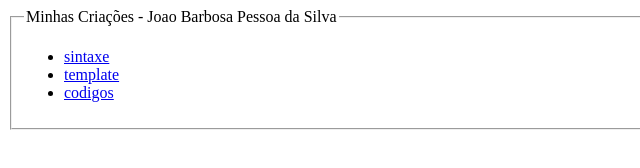
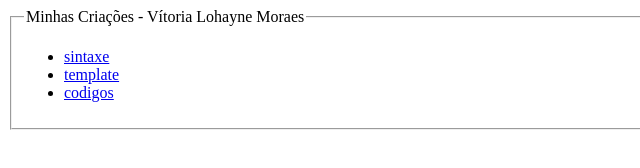
Before and after one commit to vitorialohainemoraes-ai/front-end, a plain HTML site: page index.html in a window 1280 px wide. Shown: the full height of the page, 0-640 px from the left. Drawn offline with Linux system fonts and the light colour scheme.

Commit message:
Update index.html

```diff
--- a/index.html
+++ b/index.html
@@ -7,7 +7,7 @@
 </head>
 <body>
     <fieldset>
-        <legend>Minhas Criações - Joao Barbosa Pessoa da Silva</legend>
+        <legend>Minhas Criações - Vítoria Lohayne Moraes</legend>
         <ul>
             <li><a href="sintaxe.html">sintaxe</a></li>
             <li><a href="template.html">template</a></li>
```
